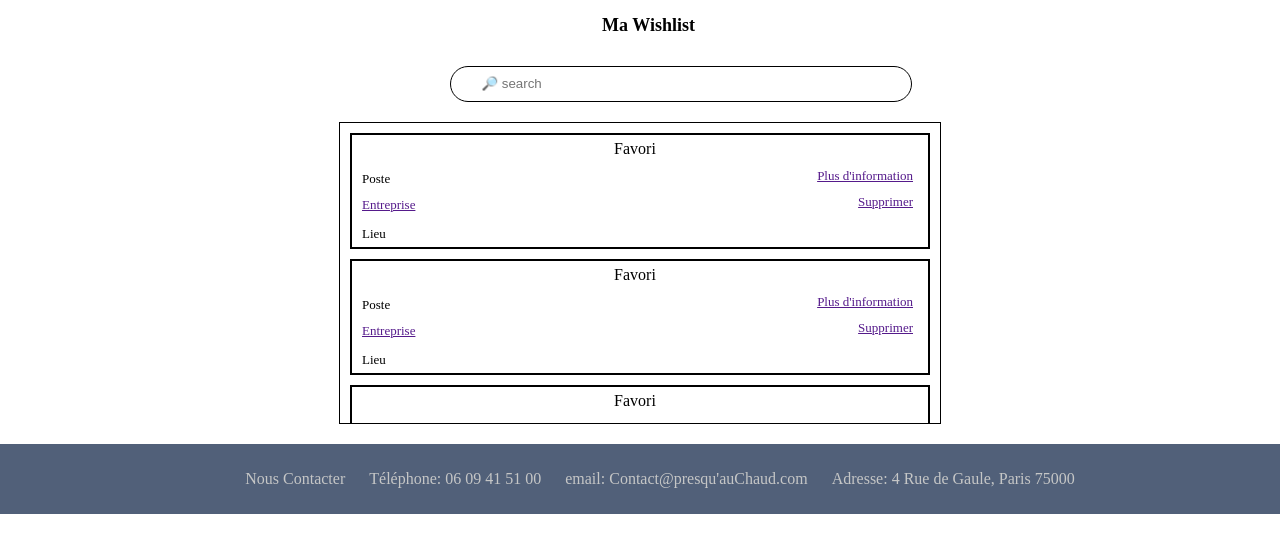
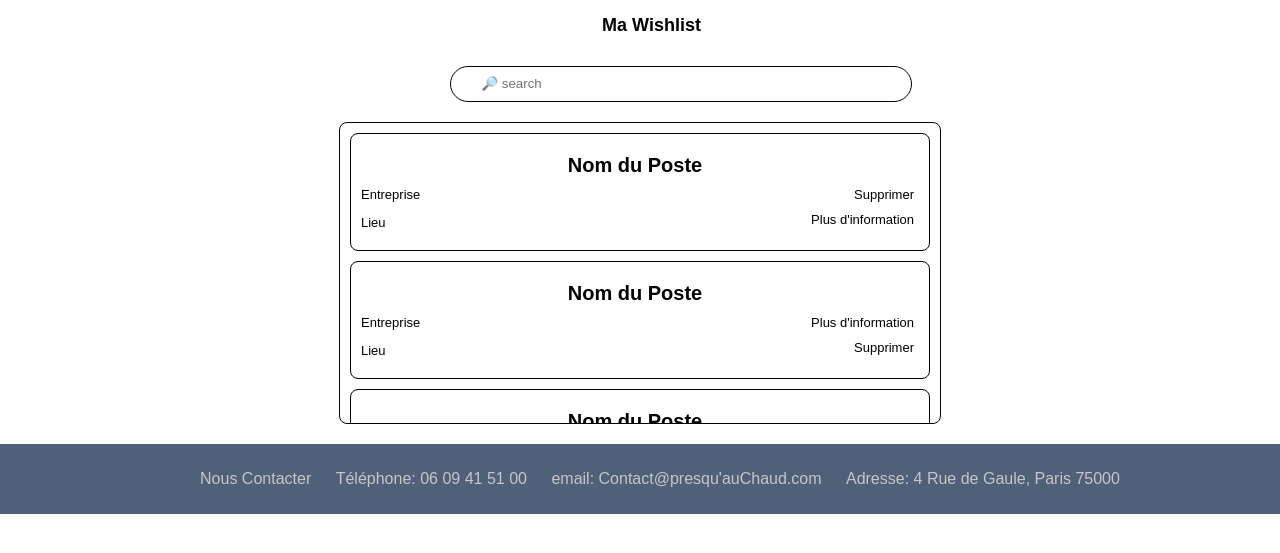
Before and after one commit to Mich3OOO/WEB, a PHP site: page /Wishlist.html in a window 1280 px wide. Shown: the top 553 px of the page. Run offline with PHP 8.4, Linux system fonts and the light colour scheme.

Commit message:
Wishlist pas fini

```diff
--- a/Wishlist.html
+++ b/Wishlist.html
@@ -8,15 +8,33 @@
     <body>
         <h2 class="FormeH">Ma Wishlist</h2>
         <input list="Satages" id="search" placeholder="🔎︎ search">
-                <div class="liste-deroulante2">
+
+        <div class="liste-deroulante2">
                     <div class="compte">
                         <div class="droit-compte">
                             <div class="haut-compte">
-                                    <label>Favori</label>
+                                    <label class="NomPoste">Nom du Poste</label>
                             </div>
                             <div class="bas-compte">
                                 <div class="gauche">
-                                    <p class="mail">Poste</p>
+                                    <a class="Info" href="">Entreprise</a>
+                                    <p class="mail">Lieu</p>
+                                </div>
+                                <div class="droite">
+                                    <a class="Info" href="">Supprimer</a>
+                                    <a class="Info" href="">Plus d'information</a>
+                                </div>
+                            </div>
+                        </div>
+
+                    </div>
+                    <div class="compte">
+                        <div class="droit-compte">
+                            <div class="haut-compte">
+                                    <label class="NomPoste">Nom du Poste</label>
+                            </div>
+                            <div class="bas-compte">
+                                <div class="gauche">
                                     <a class="Info" href="">Entreprise</a>
                                     <p class="mail">Lieu</p>
                                 </div>
@@ -31,11 +49,10 @@
                     <div class="compte">
                         <div class="droit-compte">
                             <div class="haut-compte">
-                                    <label>Favori</label>
+                                    <label class="NomPoste">Nom du Poste</label>
                             </div>
                             <div class="bas-compte">
                                 <div class="gauche">
-                                    <p class="mail">Poste</p>
                                     <a class="Info" href="">Entreprise</a>
                                     <p class="mail">Lieu</p>
                                 </div>
@@ -47,25 +64,8 @@
                         </div>
 
                     </div>
-                    <div class="compte">
-                        <div class="droit-compte">
-                            <div class="haut-compte">
-                                    <label>Favori</label>
-                            </div>
-                            <div class="bas-compte">
-                                <div class="gauche">
-                                    <p class="mail">Poste</p>
-                                    <a class="Info" href="">Entreprise</a>
-                                    <p class="mail">Lieu</p>
-                                </div>
-                                <div class="droite">
-                                    <a class="Info" href="">Plus d'information</a>
-                                    <a class="Info" href="">Supprimer</a>
-                                </div>
-                            </div>
-                        </div>
-                    </div>
-            </div>
+             </div>
+
         <include src = "./Footer.html"></include>
     </body>
 </html>
--- a/assets/css/Connexion_étudiant.css
+++ b/assets/css/Connexion_étudiant.css
@@ -210,14 +210,14 @@ main
     background-color: #C5C6C6;
 }
 
-#StagePopUp>div::-webkit-scrollbar
+*::-webkit-scrollbar
 {
     border: none;
     background-color:#eeeeee;
     border-radius: 30px;
     width: 10px;
 }
-#StagePopUp>div::-webkit-scrollbar-thumb
+*::-webkit-scrollbar-thumb
 {
     border: none;
     border-radius: 30px;
--- a/assets/css/Wishlist.css
+++ b/assets/css/Wishlist.css
@@ -1,3 +1,7 @@
+*{
+    font-family: Arial;
+}
+
 .FormeH{
     margin-left: 47%;
     margin-bottom: 10px;
@@ -48,6 +52,12 @@ input{
 .Info{
     margin-top: 10px;
     margin-left: 5px;
+    text-decoration: none;
+    color: black;
+}
+
+.Info:hover{
+    color: gold;
 }
 
 .gauche{
@@ -70,17 +80,19 @@ input{
 
 .liste-deroulante2{
     overflow-x: hidden;
-    overflow-y: scroll;
+    overflow-y: auto;
     border:#000000 1px solid;
     width: 600px;
     height: 300px;
     margin: 20px auto;
+    border-radius: 8px;
 }
 
 
 .compte{
+    border-radius: 8px;
     padding: 5px;
-    border: solid 2px black;
+    border: solid 1px black;
     width: auto;
     height: auto;
     margin: 10px 10px;
@@ -92,6 +104,8 @@ input{
 .droit-compte{
     flex: 1;
     padding-right: 10px;
+    padding-top: 15px;
+    padding-bottom: 15px;
 }
 
 .bas-compte{
@@ -117,3 +131,23 @@ input{
     margin-top: 10px;
     text-align: right;
 }
+
+.NomPoste{
+    font-weight: bold;
+    font-size: 20px;
+}
+
+*::-webkit-scrollbar
+{
+    border: none;
+    background-color:#eeeeee;
+    border-radius: 30px;
+    width: 10px;
+}
+*::-webkit-scrollbar-thumb
+{
+    border: none;
+    border-radius: 30px;
+    background-color: #C5C6C6;
+
+}
```
